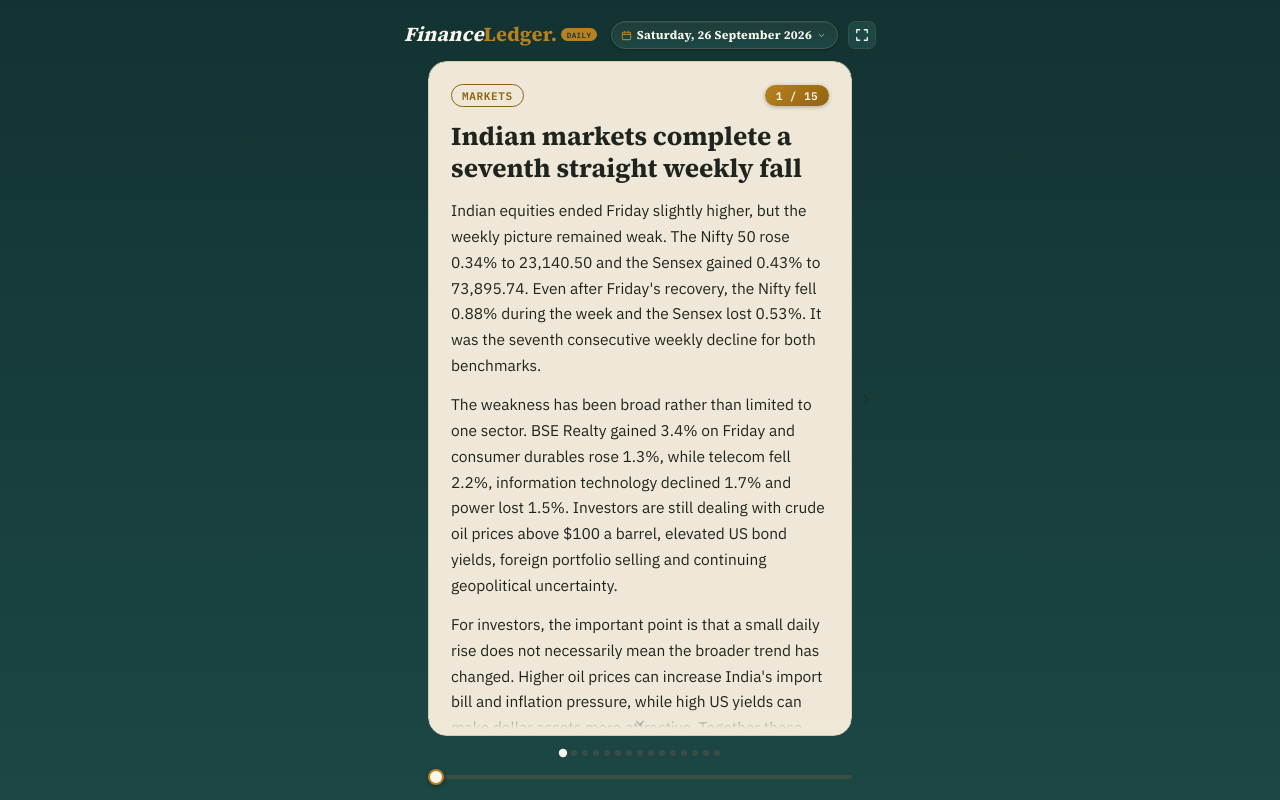
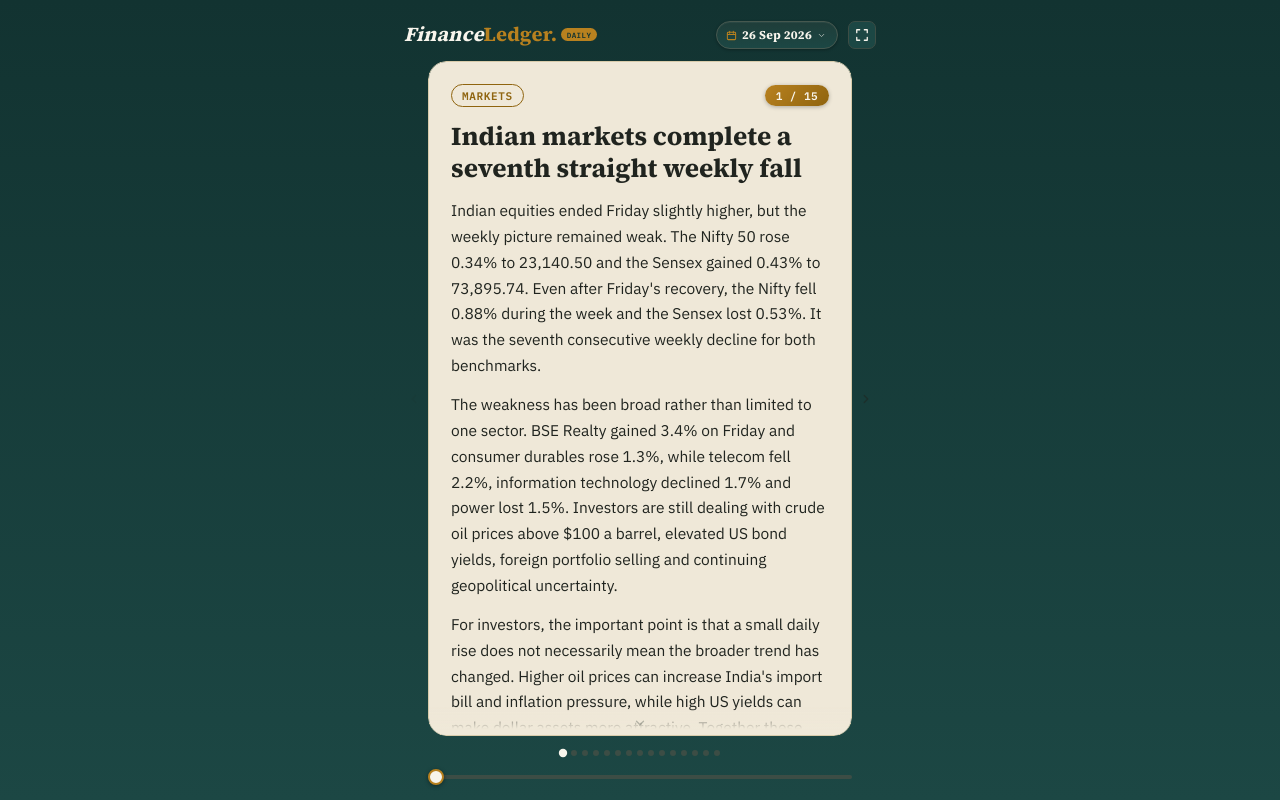
Before and after one commit to Abhyaksh/Finance-Ledger, a plain HTML site: page index.html in a window 1280 px wide. Drawn offline with Linux system fonts and the light colour scheme.

Commit message:
Fix 26 Sep date label

```diff
--- a/index.html
+++ b/index.html
@@ -2043,7 +2043,7 @@ const NEWS_BY_DATE = {
     ]
   },
   "2026-09-26": {
-  "label": "Saturday, 26 September 2026",
+  "label": "26 Sep 2026",
   "stories": [
     {
       "tag": "MARKETS",
```
